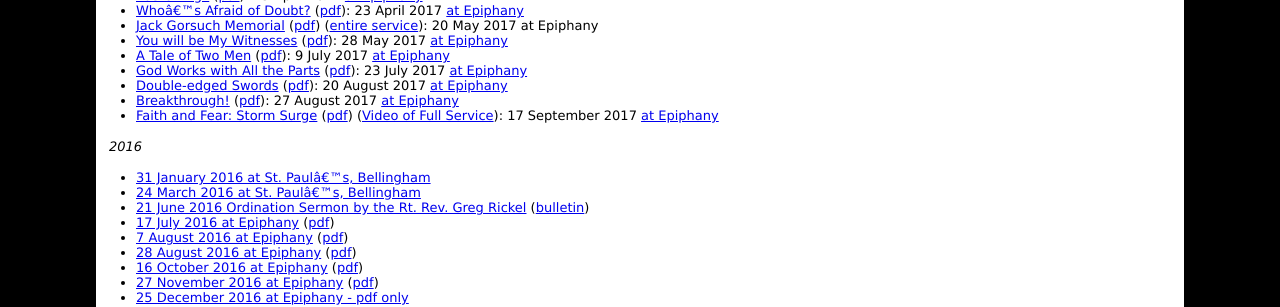
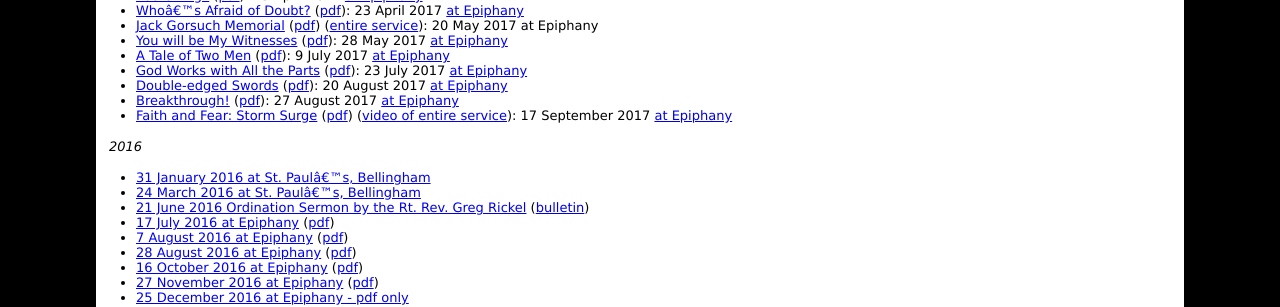
Before and after one commit to toddfoster/toddfoster.github.com, a Jekyll site: the page built from projects.md, in a window 1280 px wide. Shown: the part 292-599 px from the top of the page. Built offline with Jekyll 4.4.1, drawn with Linux system fonts in a browser that asks for light colours.

Commit message:
improve consistency

```diff
--- a/projects.md
+++ b/projects.md
@@ -19,7 +19,7 @@ Recent Sermons and Other Materials
 * [God Works with All the Parts](http://cdn.boidem.org/2017/Epiphany-11A-20170723.mp3) ([pdf](http://cdn.boidem.org/2017/Proper-11A-20170723.pdf)): 23 July 2017 [at Epiphany](http://www.epiphanyseattle.org/god-works-with-all-the-parts/)
 * [Double-edged Swords](http://cdn.boidem.org/2017/Epiphany-15A-20170820.mp3) ([pdf](http://cdn.boidem.org/2017/Proper-15A-20170820.pdf)): 20 August 2017 [at Epiphany](http://www.epiphanyseattle.org/we-are-all-beloved-children-of-god/)
 * [Breakthrough!](http://cdn.boidem.org/2017/Epiphany20170827.mp3) ([pdf](http://cdn.boidem.org/2017/Proper-16A-20170827.pdf)): 27 August 2017 [at Epiphany](http://www.epiphanyseattle.org/breakthrough-god-is-faithful-to-reveal-gods-self/)
-* [Faith and Fear: Storm Surge](http://cdn.boidem.org/2017/Epiphany20170917.mp3) ([pdf](http://cdn.boidem.org/2017/Proper-19A.pdf)) ([Video of Full Service](http://cdn.boidem.org/2017/Epiphany20170917-Full.mp4)): 17 September 2017 [at Epiphany](http://www.epiphanyseattle.org/faith-and-fear-storm-surge/)
+* [Faith and Fear: Storm Surge](http://cdn.boidem.org/2017/Epiphany20170917.mp3) ([pdf](http://cdn.boidem.org/2017/Proper-19A.pdf)) ([video of entire service](http://cdn.boidem.org/2017/Epiphany20170917-Full.mp4)): 17 September 2017 [at Epiphany](http://www.epiphanyseattle.org/faith-and-fear-storm-surge/)
 
 
 *2016*
```
